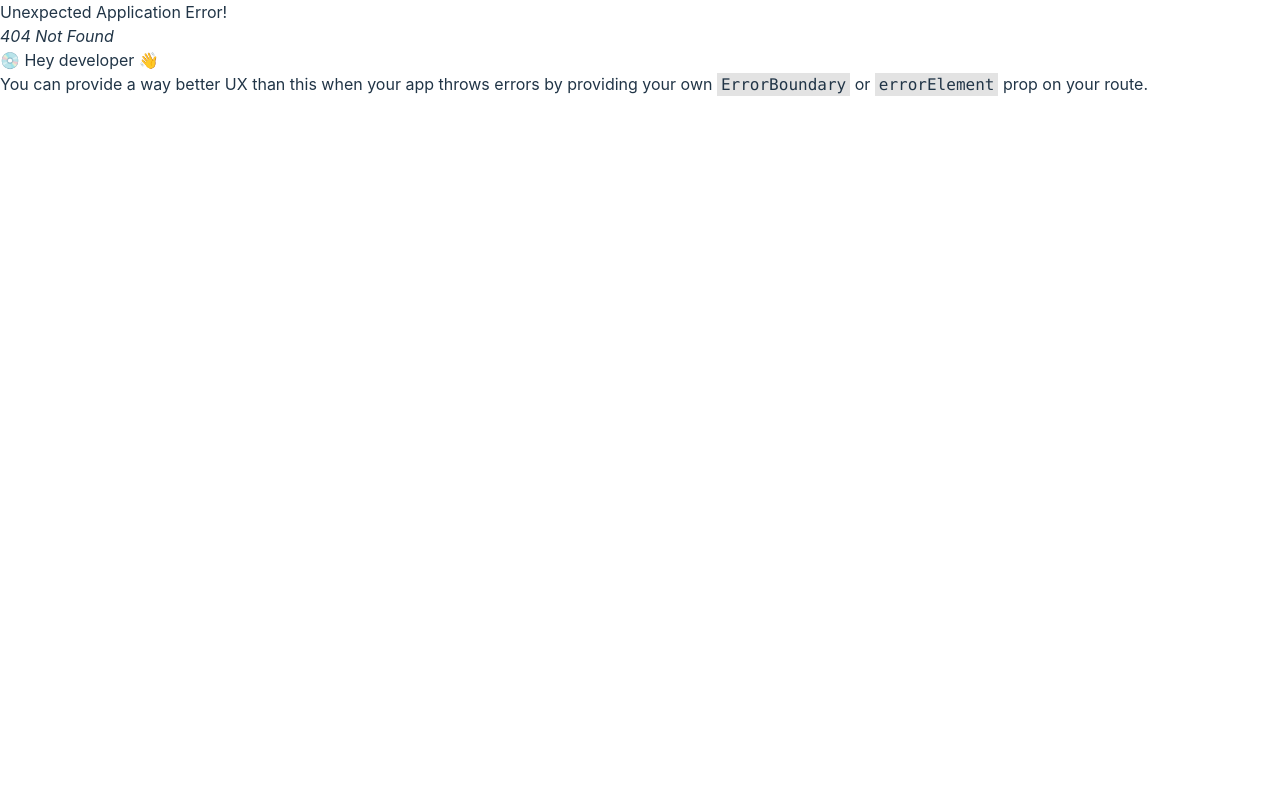
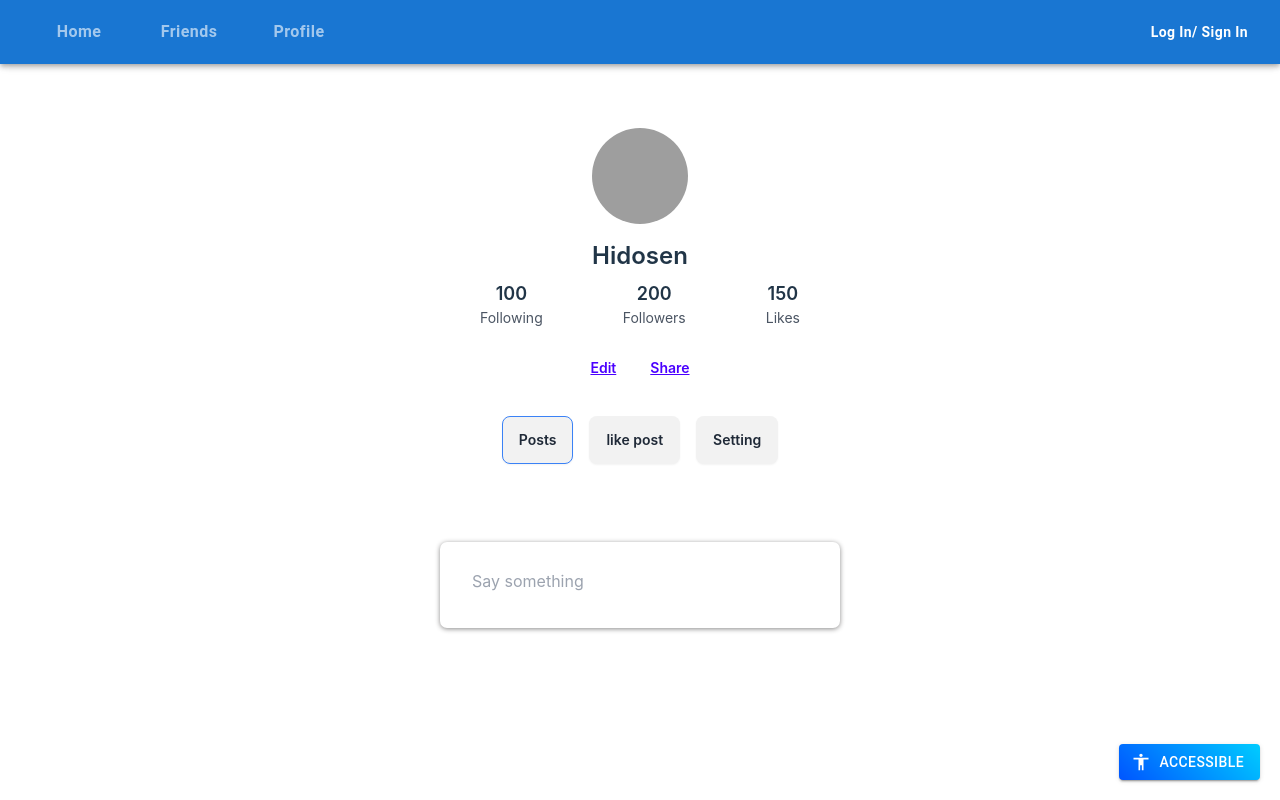
Before and after one commit to Yieugene1/Link, a React (Vite) app in the folder frontend/: page /profile in a window 1280 px wide. Before the commit this address had no page. Built offline with nearby package versions, Linux system fonts and the light colour scheme; grey boxes are pictures that could not be loaded.

Commit message:
with route 'Profile'

```diff
--- a/frontend/src/components/FriendItem.jsx
+++ b/frontend/src/components/FriendItem.jsx
@@ -1,11 +1,10 @@
 // FriendItem.js
 import React from 'react';
 
-const FriendItem = ({ friend, onSelect }) => {
+const FriendItem = () => {
   return (
-    <div className="friend-item" onClick={onSelect}>
-      <img src={friend.avatar} alt={`${friend.name} Avatar`} className="avatar" />
-      <span className="friend-name">{friend.name}</span>
+    <div>
+      <p> hhhhhhh </p>
     </div>
   );
 };
--- a/frontend/src/components/MainContent.jsx
+++ b/frontend/src/components/MainContent.jsx
@@ -22,8 +22,6 @@ const MainContent = () => {
 
   return (
     <div className="p-4">
-      <h2 className="text-2xl font-semibold mb-4">Main Content Area</h2>
-      <p>This is the main content area. You can add more features here later.</p>
       <CreatePostArea onAdd={addPost} />
       <div>
         {posts.map((postItem, index) => (
--- /dev/null
+++ b/frontend/src/route/Profile.jsx
@@ -0,0 +1,103 @@
+import React, { useState }from 'react';
+import MainContent from '../components/MainContent';
+import UserInfoCard from '../components/UserInfoCard';
+import FriendItem from '../components/FriendItem';
+
+function Profile() {
+    const user = {
+        name: 'Hidosen',
+        title: 'Full-stack Developer',
+        email:'Linkapp@test.com',
+        avatar: 'https://via.placeholder.com/150', // 头像URL
+        bio: 'Passionate about coding and creating scalable web applications.',
+        posts:'20',
+        fans:'150',
+        following:'100'
+    };
+
+    const [activeTab, setActiveTab] = useState("posts");
+
+
+
+    return (
+      <div >
+        <div className="max-w-md mx-auto mt-10 p-6 bg-white rounded-lg">
+
+            <div className="flex justify-center mb-4">
+                <div className="avatar ">
+                    <div className="w-24 rounded-full flex-shrink-0 ">
+                        <img src="https://img.daisyui.com/images/stock/photo-1534528741775-53994a69daeb.webp" />
+                    </div>
+                </div>
+            </div>
+
+            <h2 className="text-center text-2xl font-semibold mb-2">{user.name}</h2>
+
+            <div className="flex justify-around text-center mb-4">
+                <div>
+                <p className="text-lg font-semibold">100</p>
+                <p className="text-gray-600 text-sm">Following</p>
+                </div>
+                <div>
+                <p className="text-lg font-semibold">200</p>
+                <p className="text-gray-600 text-sm">Followers</p>
+                </div>
+                <div>
+                <p className="text-lg font-semibold">150</p>
+                <p className="text-gray-600 text-sm">Likes</p>
+                </div>
+            </div>
+
+            <div className="text-center">
+                <button className="btn  btn-link btn-primary">Edit</button>
+                <button className="btn  btn-link btn-primary">Share</button>
+            </div>
+
+        </div>
+
+
+
+        <div>
+            <div className="mb-4">
+                <div className="flex justify-center space-x-4">
+                    <button
+                    className={`btn ${
+                        activeTab === "posts" ? "border-blue-500" : "border-transparent"
+                    }`}
+                    onClick={() => setActiveTab("posts")}
+                    >
+                    Posts
+                    </button>
+
+                    <button
+                    className={`btn ${
+                        activeTab === "like post" ? "border-blue-500" : "border-transparent"
+                    }`}
+                    onClick={() => setActiveTab("like post")}
+                    >
+                    like post
+                    </button>
+
+                    <button
+                    className={`btn ${
+                        activeTab === "like post" ? "border-blue-500" : "border-transparent"
+                    }`}
+                    onClick={() => setActiveTab("setting")}
+                    >
+                    Setting
+                    </button>
+                </div>
+            </div>
+
+        {/* 标签卡内容 */}
+        <div className="flex justify-center items-center p-4">
+          {activeTab === "posts" && <MainContent />}
+          {activeTab === "like post" && <UserInfoCard />}
+          {activeTab === "setting" && <FriendItem />}
+        </div>
+      </div>
+      </div>
+    );
+  }
+
+export default Profile;
--- a/frontend/src/router.jsx
+++ b/frontend/src/router.jsx
@@ -2,6 +2,7 @@ import { createBrowserRouter } from "react-router-dom";
 import App from "./App";
 import Home from './route/Home';
 import Welcome from './route/Welcome';
+import Profile from './route/Profile';
 
 export const router = createBrowserRouter([
   {
@@ -16,6 +17,10 @@ export const router = createBrowserRouter([
         path: "welcome",
         element: <Welcome />,
       },
+      {
+        path: "profile",
+        element: <Profile />,
+      },
 
     ],
   }
```
